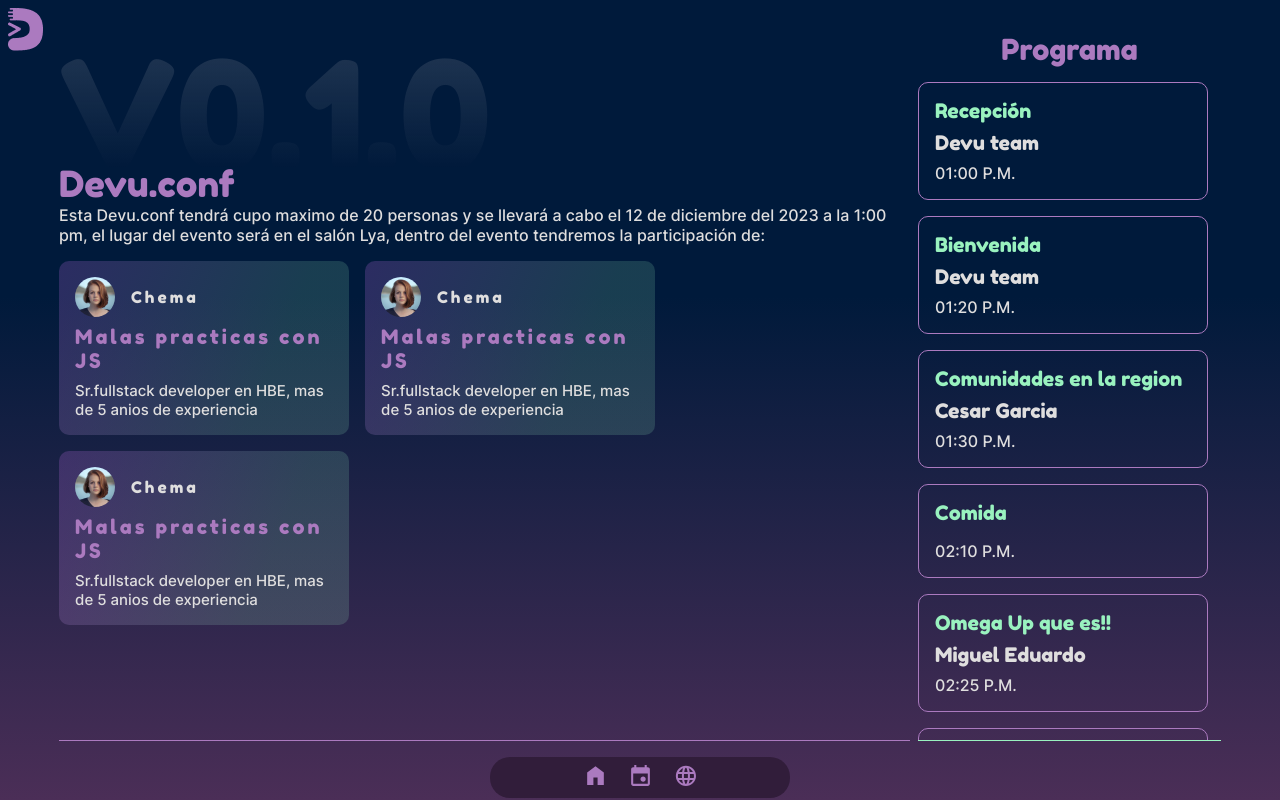
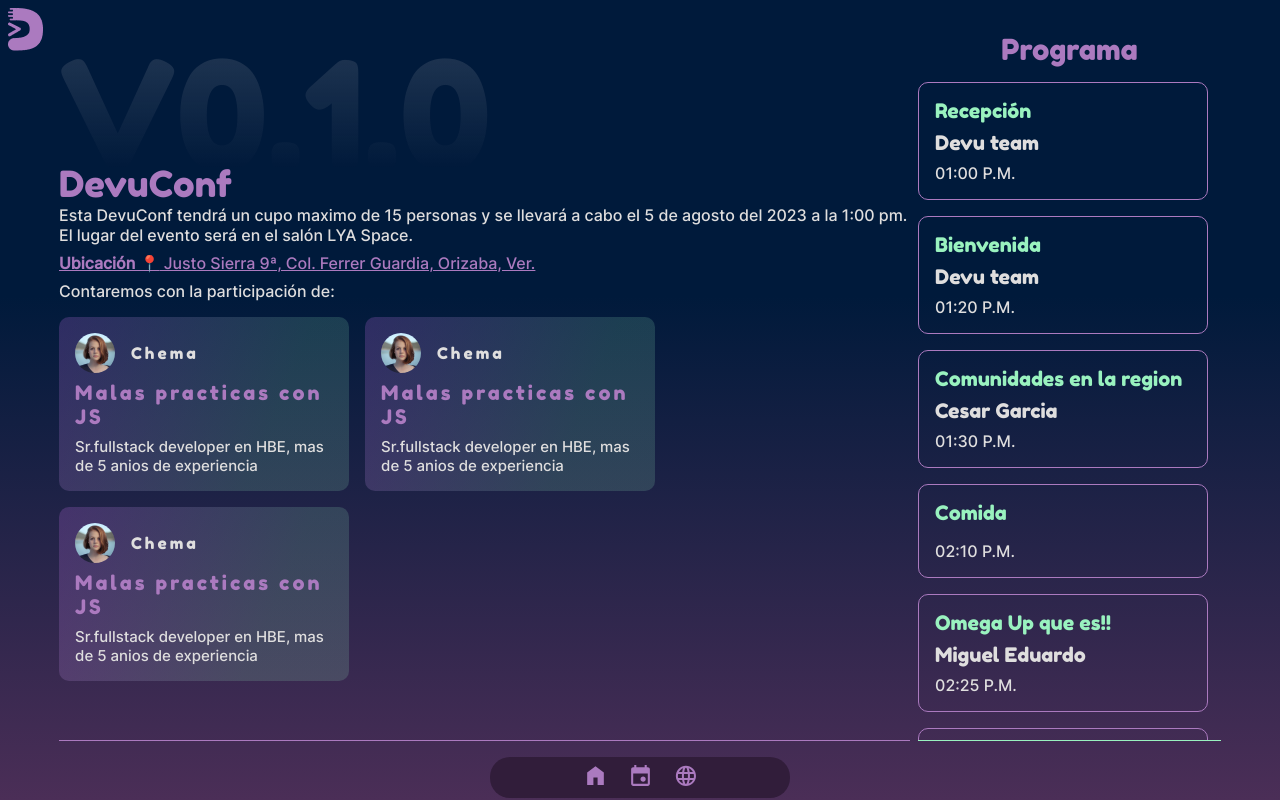
Before and after one commit to DevuCommunity/Devu-conf, a React (Vite) app: page /conf in a window 1280 px wide. Built offline with nearby package versions, Linux system fonts and the light colour scheme.

Commit message:
feat: add the event location info

```diff
--- a/src/pages/DevuConfPage/DevuConfPage.css
+++ b/src/pages/DevuConfPage/DevuConfPage.css
@@ -75,7 +75,6 @@
         width: calc(100% - 305px);
     }
     .description-event{
-        max-height: 235px;
         margin-bottom: 8px;
     }
     .title{
@@ -102,6 +101,10 @@
     }
 }
 
+.ConfPage__location {
+  color: var(--purple);
+}
+
 @media screen and (min-width: 1360px ) {
     .description-panel{
         width: calc(100% - 305px);
--- a/src/pages/DevuConfPage/DevuConfPage.jsx
+++ b/src/pages/DevuConfPage/DevuConfPage.jsx
@@ -23,14 +23,23 @@ export const DevuConfPage = () => {
             <div className="description-event">
               <div className="header">
                 <span className="fredoka t-gradient title">V0.1.0</span>
-                <p className="fredoka sub-title">Devu.conf</p>
+                <p className="fredoka sub-title">DevuConf</p>
               </div>
-              <p className="event-description">
-                Esta Devu.conf tendrá cupo maximo de 20 personas y se llevará a
-                cabo el 12 de diciembre del 2023 a la 1:00 pm, el lugar del evento
-                será en el salón Lya, dentro del evento tendremos la participación
-                de:
-              </p>
+              <div style={{ display: "flex", flexDirection: "column", gap: "8px" }}>
+                <p className="event-description">
+                  Esta DevuConf tendrá un cupo maximo de 15 personas y se llevará a
+                  cabo el 5 de agosto del 2023 a la 1:00 pm. El lugar del evento
+                  será en el salón LYA Space.
+                </p>
+                <p>
+                  <a className="ConfPage__location" target="_blank" rel="noreferrer" href="https://maps.app.goo.gl/XT4ptyZBJEgqEScn9">
+                    <strong>Ubicación 📍</strong> Justo Sierra 9ª, Col. Ferrer Guardia, Orizaba, Ver.
+                  </a>
+                </p>
+                <p>
+                  Contaremos con la participación de:
+                </p>
+              </div>
             </div>
             <div className="speakers-panel">
               <ListWrap withWrap="true">
```
